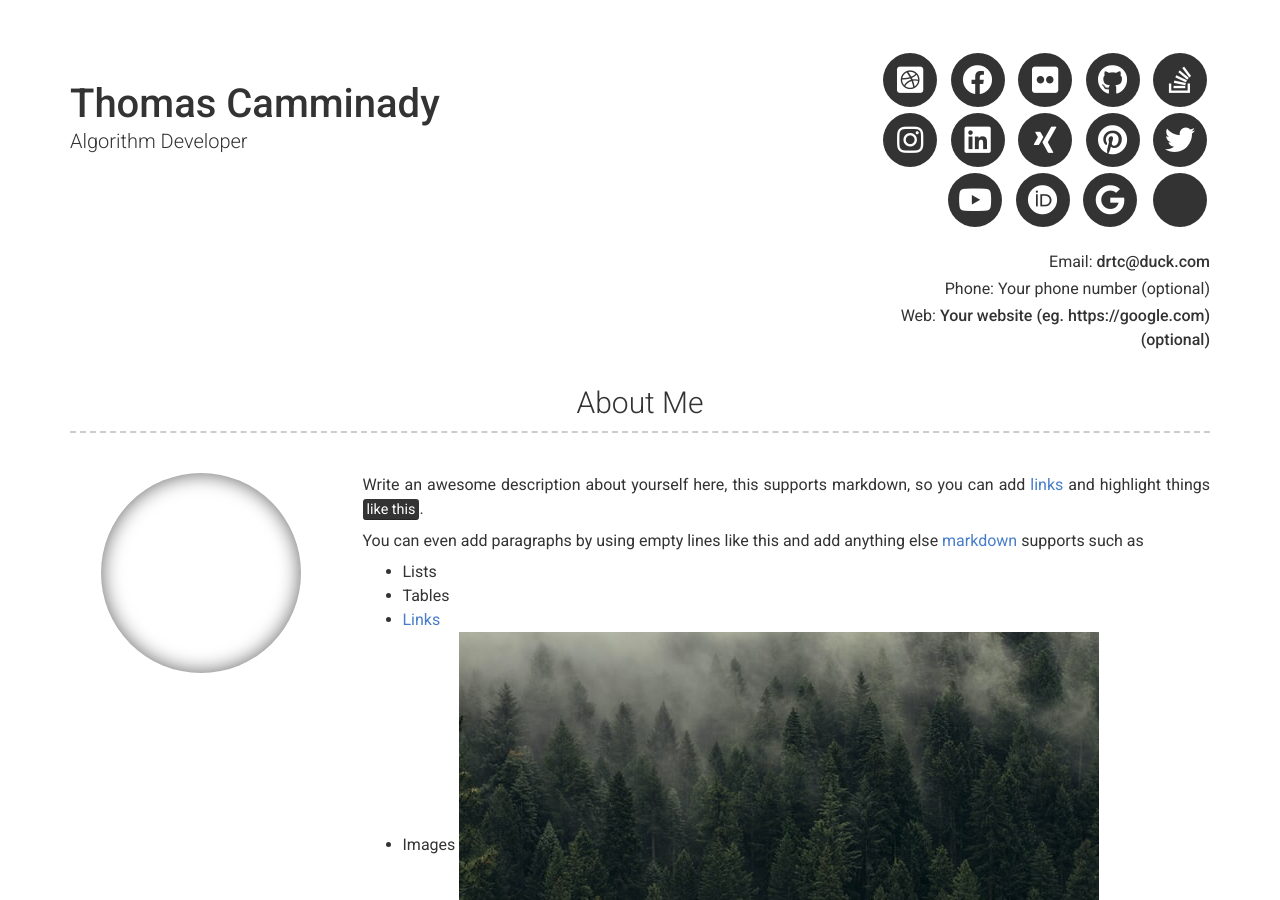
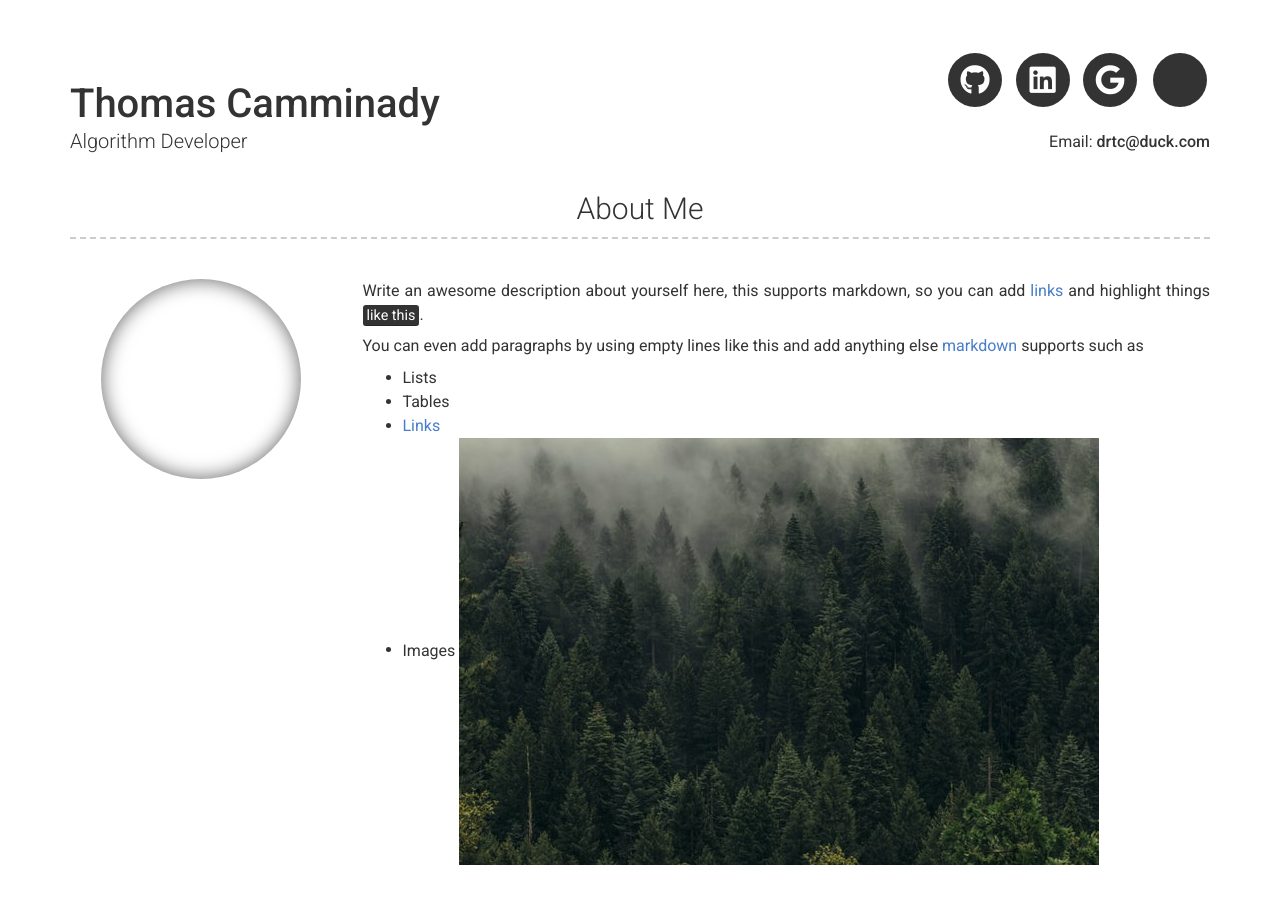
Before and after one commit to thomascamminady/thomascamminady.website, a Jekyll site: the page built from index.md, in a window 1280 px wide and 900 px high. Built offline with Jekyll 4.4.1, drawn with Linux system fonts in a browser that asks for light colours; nearby versions of some CDN libraries; part of the change alters nothing that is shown.

Commit message:
Fill content.

```diff
--- a/_config.yml
+++ b/_config.yml
@@ -10,28 +10,28 @@ name: Thomas Camminady
 title: Algorithm Developer
 email: drtc@duck.com
 # email_title: Email (Email title override)
-phone: Your phone number (optional)
+# phone: Your phone number (optional)
 # phone_title: Phone (Phone title override)
-website: Your website (eg. https://google.com)(optional)
+# website: Your website (eg. https://google.com)(optional)
 # website_title: Web (Website title override)
 
 # Dark Mode (true/false/never)
 darkmode: false
 
 # Social links
-twitter_username: jekyllrb
-github_username:  jekyll
-stackoverflow_username: "00000001"
-dribbble_username: jekyll
-facebook_username: jekyll
-flickr_username: jekyll
-instagram_username: jekyll
-linkedin_username: jekyll
-xing_username: jekyll
-pinterest_username: jekyll
-youtube_username: jekyll
-orcid_username: 0000-0000-0000-0000
-googlescholar_username: D847cGsAAAAJ
+# twitter_username: jekyllrb
+github_username:  thomascamminady
+# stackoverflow_username: "00000001"
+# dribbble_username: jekyll
+# facebook_username: jekyll
+# flickr_username: jekyll
+# instagram_username: jekyll
+linkedin_username: thomas-camminady-137b80138
+# xing_username: jekyll
+# pinterest_username: jekyll
+# youtube_username: jekyll
+# orcid_username: 0000-0000-0000-0000
+googlescholar_username: kczWHoQAAAAJ
 
 # Additional icon links
 additional_links:
```
